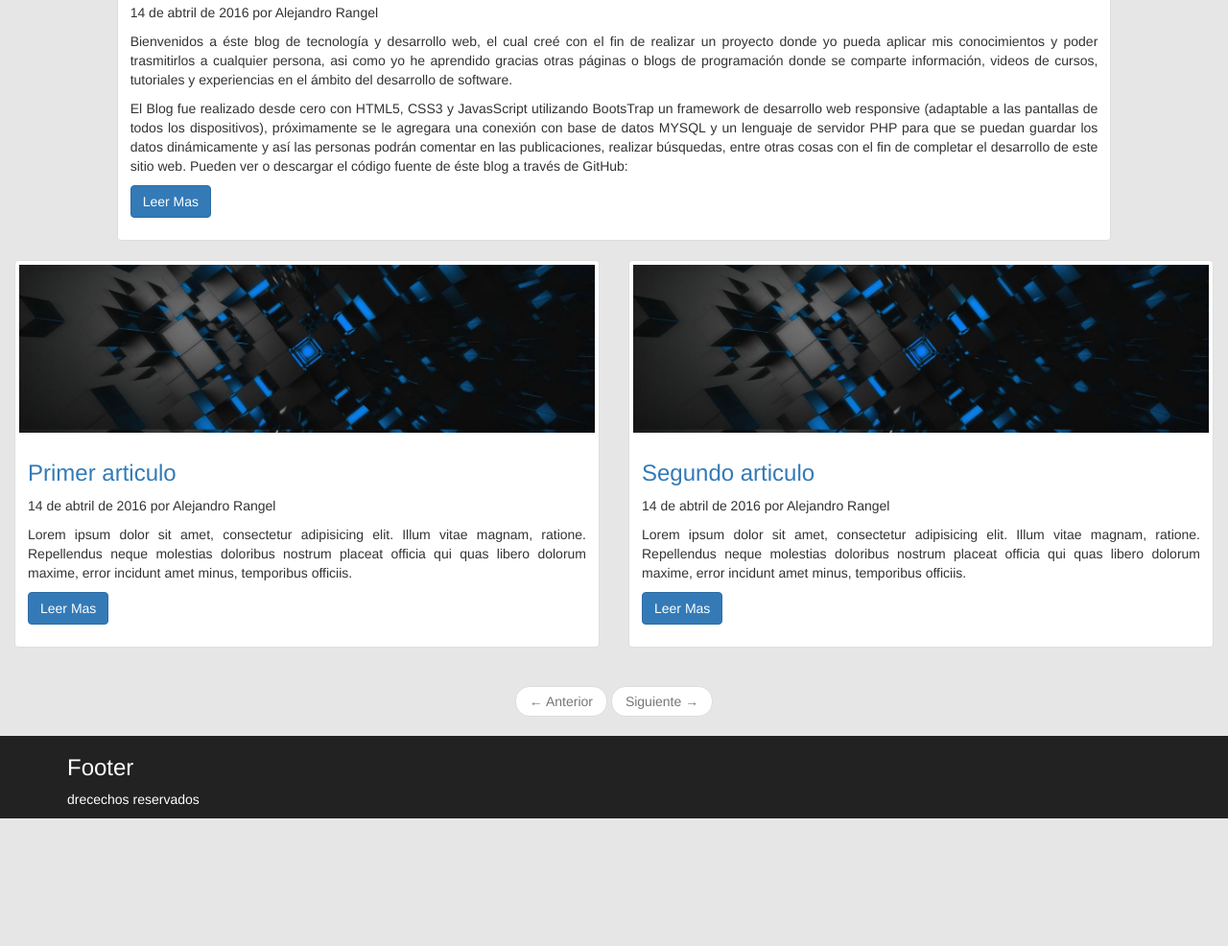
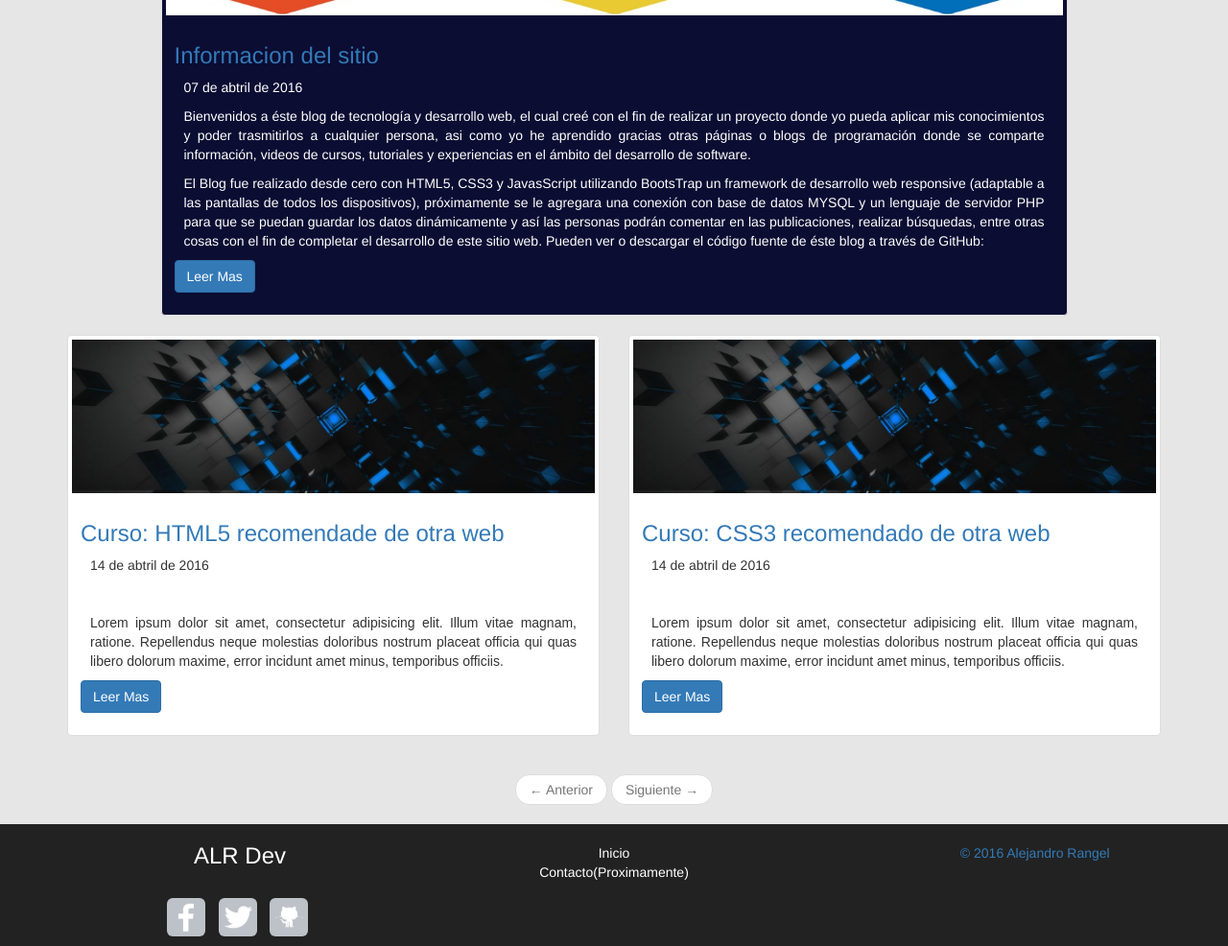
Before and after one commit to aleran/mi_blog, a plain HTML site: page index.html in a window 1280 px wide. Shown: the part 733-1719 px from the top of the page at 96% size. Before the commit the page ends 1586 px from the top, so only its background shows below. Drawn offline with Linux system fonts and the light colour scheme.

Commit message:
se arreglo el foote y se cambio la imagen y estilos de articulo primcipal o informativo

```diff
--- a/css/styles.css
+++ b/css/styles.css
@@ -143,3 +143,35 @@ footer {
   background-color: #222;
   color:#FFFFFF;
 }
+footer .list-unstyled li a:link, footer .list-unstyled li a:visited {
+  color:#FFF;
+
+}
+.info .thumbnail {
+  background: #0B0D33;
+}
+.articulos {
+
+}
+.articulo {
+
+}
+.art-fecha{
+  padding: 10px;
+}
+.art-contenido {
+  padding: 0 10px;
+  font-family: arial;
+}
+.art-info {
+  padding: 0 10px;
+  color: #FFF;
+}
+.fecha-info{
+  padding: 10px;
+  color: #FFF;
+}
+
+.art-contenido {
+
+}
--- a/index.html
+++ b/index.html
@@ -24,8 +24,7 @@
 	    		</div>
 	    		<div class="collapse navbar-collapse" id="miNav">
 		      		<ul class="nav navbar-nav">
-			       		<li><a href="#" style="margin-left:70px">Articulos</a></li>
-			        	<li><a href="#" style="margin-left:70px">Recomendaciones</a></li>
+			       		<li class="active"><a href="#" style="margin-left:70px">Inicio</a></li>
 			        	<li class="disabled" style="margin-left:70px"><a href="#">Contacto(Proximamente)</a></li>
 		      		</ul>
 	    		</div><!-- /.navbar-collapse -->
@@ -48,7 +47,7 @@
 
 	</header>
 
-	<div class="main container-fluid">
+	<div class="container">
 	<div class="row">
 			<div class="col-md-12">
 				<ol class="breadcrumb">
@@ -64,17 +63,17 @@
 				<div class="col-xs-12 col-sm-9 col-sm-offset-2 col-md-10 col-md-offset-1">
 					<article class="articulo">
 						<div class="thumbnail">
-					    	<img src="img/bienvenidos.png" alt="...">
+					    	<img src="img/hcj.jpg" alt="...">
+
 					      	<div class="caption">
 					        	<h3 class="art-titulo">
 					        		<a href="#">Informacion del sitio</a>
 					        	</h3>
-					        		<p><span class="art-fecha">14 de abtril de 2016</span> por <span class="art-autor">Alejandro Rangel</span></p>
-					        		<p><span class="art-fecha"></span></p>
-					        		<p class="art-contenido text-justify">
+					        		<p><span class="fecha-info">07 de abtril de 2016</span></p>
+					        		<p class="art-info text-justify">
 					        			Bienvenidos a éste blog de tecnología y desarrollo web, el cual creé con el fin de realizar un proyecto donde yo pueda aplicar mis conocimientos y poder trasmitirlos a cualquier persona, asi como yo he aprendido gracias otras páginas o blogs de programación donde se comparte información, videos de cursos, tutoriales y experiencias en el ámbito del desarrollo de software.
 					        		</p>
-					        		<p class="art-contenido text-justify hidden-xs">
+					        		<p class="art-info text-justify hidden-xs">
 					        			El Blog fue realizado desde cero con HTML5, CSS3 y JavasScript utilizando BootsTrap un framework de desarrollo web responsive (adaptable a las pantallas de todos los dispositivos), próximamente se le agregara una conexión con base de datos MYSQL y un lenguaje de servidor PHP para que se puedan guardar los datos dinámicamente y así las personas podrán comentar en las publicaciones, realizar búsquedas, entre otras cosas con el fin de completar el desarrollo de este sitio web. Pueden ver o descargar el código fuente de éste blog a través de GitHub:
 					        		</p>
 					        		<p><a href="#" class="btn btn-primary" role="button">Leer Mas</a>
@@ -90,11 +89,12 @@
 					<article class="articulo">
 						<div class="thumbnail">
 					    	<img src="img/header.jpg" alt="...">
+
 					      	<div class="caption">
 					        	<h3 class="art-titulo">
-					        		<a href="#">Primer articulo</a>
+					        		<a href="#">Curso: HTML5 recomendade de otra web</a>
 					        	</h3>
-					        		<p><span class="art-fecha">14 de abtril de 2016</span> por <span class="art-autor">Alejandro Rangel</span></p>
+					        		<p><span class="art-fecha">14 de abtril de 2016</span></p>
 					        		<p><span class="art-fecha"></span></p>
 					        		<p class="art-contenido text-justify">
 					        			Lorem ipsum dolor sit amet, consectetur adipisicing elit. Illum vitae magnam, ratione. Repellendus neque molestias doloribus nostrum placeat officia qui quas libero dolorum maxime, error incidunt amet minus, temporibus officiis.
@@ -112,9 +112,9 @@
 					    	<img src="img/header.jpg" alt="...">
 					      	<div class="caption">
 					        	<h3 class="art-titulo">
-					        		<a href="#">Segundo articulo</a>
+					        		<a href="#">Curso: CSS3 recomendado de otra web</a>
 					        	</h3>
-					        		<p><span class="art-fecha">14 de abtril de 2016</span> por <span class="art-autor">Alejandro Rangel</span></p>
+					        		<p><span class="art-fecha">14 de abtril de 2016</span></p>
 					        		<p><span class="art-fecha"></span></p>
 					        		<p class="art-contenido text-justify">
 					        			Lorem ipsum dolor sit amet, consectetur adipisicing elit. Illum vitae magnam, ratione. Repellendus neque molestias doloribus nostrum placeat officia qui quas libero dolorum maxime, error incidunt amet minus, temporibus officiis.
@@ -137,8 +137,32 @@
 	<footer>
 
 		<div class="container">
-			<h3>Footer</h3>
-			<p>drecechos reservados</p>
+
+				<div class="row text-center">
+					<div class="col-sm-4 col-md-4">
+						<h3>ALR Dev</h3>
+						<ul class="list-inline">
+						<br>
+							<li><a href="#" ><img src="img/icon_facebook.jpg" height="40" class="img-rounded" alt="s"></a></li>
+							<li><a href="#"><img src="img/icon_twitter.jpg" height="40" class="img-rounded" alt="d"></a></li>
+							<li><a href="#"><img src="img/icon_github.jpg" height="40" class="img-rounded" alt="f"></a></li>
+						</ul>
+					</div>
+
+
+						<div class="col-sm-4 col-md-4">
+							<br>
+							<ul class="list-unstyled">
+								<li><a href="#" >Inicio</a></li>
+								<li class="disabled" ><a href="#">Contacto(Proximamente)</a></li>
+							</ul>
+						</div>
+						<div class="col-sm-4 col-md-3 col-md-offset-1">
+							<br>
+							<a href="http://creativecommons.org/licenses/by-sa/4.0/" target="blank">© 2016 Alejandro Rangel</a>
+						</div>
+				</div>
+
 		</div>
 
 	</footer>
```
Also changed, not shown: img/hcj.jpg (added).
